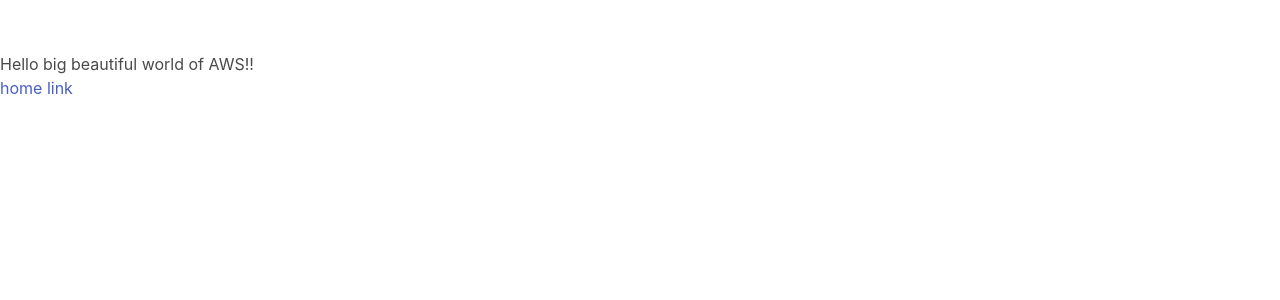
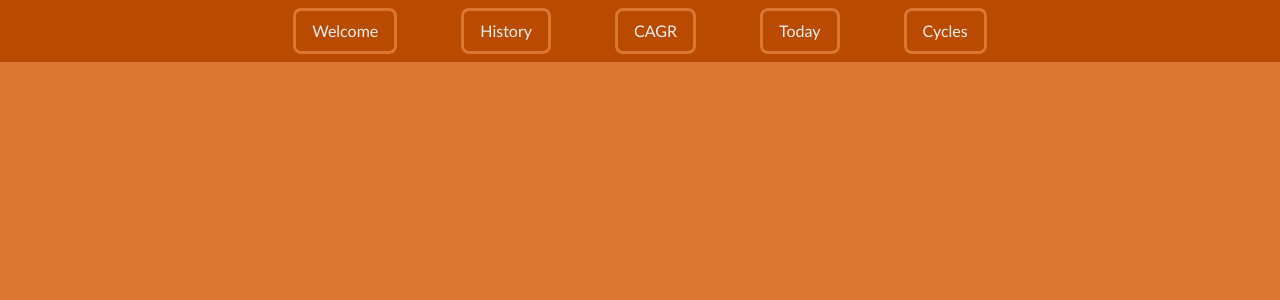
Before and after one commit to hansonjw/stocksaws, a Flask app: template appcode/templates/base.html in a window 1280 px wide. Shown: the top 300 px of the page. Run offline with Flask 2, Linux system fonts and the light colour scheme; the template is opened without the code that fills it, so the values that code supplies are empty.

Commit message:
First commit

```diff
--- a/appcode/__init__.py
+++ b/appcode/__init__.py
@@ -25,7 +25,7 @@ def create_app(test_config=None):
     # a simple page that says hello
     @app.route('/')
     def hello():
-        return '<p>Hello, AWS!</p><a href="/aws">aws link</a>'
+        return '<p>Hello, AWS!</p><a href="/base">base link</a>'
 
     import appcode.routes as routes
     app.register_blueprint(routes.bp)
--- a/appcode/routes.py
+++ b/appcode/routes.py
@@ -3,6 +3,6 @@ from flask import render_template, Blueprint, redirect
 
 bp = Blueprint('routes', __name__, url_prefix='')
 
-@bp.route('/aws', methods=(['GET']))
+@bp.route('/base', methods=(['GET']))
 def home():
     return render_template('base.html')
--- /dev/null
+++ b/appcode/static/style.css
@@ -0,0 +1,144 @@
+body {
+    font-family: Optima, sans-serif;
+    padding-top: 4rem;
+    padding-bottom: 3rem;
+    background-color: #DC7633;
+}
+
+.base-div {
+    padding-left: 15%;
+    padding-right: 15%;
+}
+
+@media (max-width:1000px){
+    .base-div {
+        padding-left: 5%;
+        padding-right: 5%;
+    }
+}
+
+@media (max-width:500px){
+    .base-div {
+        padding-left: 1%;
+        padding-right: 1%;
+    }
+}
+
+.navbar {
+    overflow: hidden;
+    background-color:#BA4A00;
+    position: fixed; /* Set the navbar to fixed position */
+    top: 0; /* Position the navbar at the top of the page */
+    width: 100%; /* Full width */
+  }
+
+.nav-link{
+    margin:auto;
+    text-align: center;
+    color:  #ECF0F1;
+    font-size: 1rem;
+}
+
+@media (max-width:800px){
+    .nav-link{
+        font-size: .9rem;
+        /* padding: .5rem */
+    }
+}
+
+@media (max-width:500px){
+    .nav-link{
+        font-size: .7rem;
+        padding: .5rem;
+    }
+}
+
+.navbar-brand{
+    color: #ECF0F1;
+    font-size: 1.5rem;
+    pointer-events: none;
+}
+
+.nav-pills .nav-link.active, .nav-pills .show>.nav-link{
+    border-style: solid;
+    border-color: #ECF0F1;
+    background-color: #1F618D;
+    color:#ECF0F1;
+    border-radius: 0.5rem;
+}
+
+.nav-pills .nav-link {
+    border: 0.2rem;
+    border-style: solid;
+    border-color: #DC7633;
+    background-color: #BA4A00;
+    color:#ECF0F1;
+    border-radius: 0.5rem;
+}
+
+.nav-item {
+    margin-left: 2rem;
+    margin-right: 2rem;
+}
+
+@media (max-width:800px){
+    .nav-item {
+        margin-left: .5rem;
+        margin-right: .5rem;
+    }
+}
+
+@media (max-width:400px){
+    .nav-item {
+        margin-left: 0rem;
+        margin-right: 0rem;
+    }
+}
+
+
+.chart-frame{
+    justify-content: center;
+    padding: 0.5rem;
+    margin: 2rem;
+    border-radius: 0.5rem;
+    background-color: #ECF0F1;
+    border-style: solid;
+    border-color:#1F618D;
+    border-color: #BA4A00;
+}
+.chart{
+    display: flex;
+    justify-content: center;
+    padding: 1rem;
+}
+
+.chart img{
+    border-radius: 0.5rem;
+    max-width: 100%;
+    height: auto;
+}
+
+.chart-caption{
+    display: flex;
+    justify-content: center;
+    border-radius: 0.5rem;
+    align-items: center;
+    margin: 1rem;
+    color:#1F618D;
+}
+
+.page-text{
+    display: flex;
+    justify-content: center;
+    border-radius: 0.5rem;
+    align-items: center;
+    margin: 1rem;
+}
+
+.page-text p {
+    color: #ECF0F1;
+    text-align: center;
+    margin-top: 0;
+    margin-bottom: 0;
+    font-size: 1rem;
+}
--- a/appcode/templates/base.html
+++ b/appcode/templates/base.html
@@ -1,17 +1,44 @@
 <!DOCTYPE html>
-<html class="has-navbar-fixed-top">
-    <head>
-        <meta charset="utf-8">
-        <meta name="viewport" content="width=device-width, initial-scale=1">
-        <title>My Portfolio</title>
-        <link rel="stylesheet" href="https://cdn.jsdelivr.net/npm/bulma@0.9.4/css/bulma.min.css">
-        <!-- <link rel='stylesheet' type='text/css' media='screen' href="static/style.css"> -->
-    </head>
+<html>
+<head>
+    <meta charset='utf-8'>
+    <meta http-equiv='X-UA-Compatible' content='IE=edge'>
+    <title>Otium</title>
+    <link rel="icon" type="image/x-icon" href="/images/favicon.ico">
+    <meta name='viewport' content='width=device-width, initial-scale=1'>
+    <link href="https://cdn.jsdelivr.net/npm/bootstrap@5.1.3/dist/css/bootstrap.min.css" rel="stylesheet" integrity="sha384-1BmE4kWBq78iYhFldvKuhfTAU6auU8tT94WrHftjDbrCEXSU1oBoqyl2QvZ6jIW3" crossorigin="anonymous">
+    <link rel='stylesheet' type='text/css' media='screen' href={{ url_for('static', filename='style.css') }}>
+</head>
+<body>
+    <nav class="navbar navbar-expand-lg">
+        <!-- <div class="container-fluid"> -->
 
-    <body>
-        <div>
-            <p>Hello big beautiful world of AWS!!</p>
-            <a href="/">home link</a>
-        </div>
-    </body>
+            <!-- <a class="navbar-brand justify-content-center">Otium</a> -->
+
+            <div class="navbar justify-content-center">
+                <ul class="nav nav-pills">
+                    <li class="nav-item">
+                        <a class="{{ 'nav-link active' if active_page=='welcome' else 'nav-link' }}" href="{{ url_for('market.index') }}">Welcome</a>
+                    </li>
+                    <li class="nav-item">
+                        <a class="{{ 'nav-link active' if active_page=='history' else 'nav-link' }}" href="{{ url_for('market.history') }}">History</a>
+                    </li>
+                    <li class="nav-item">
+                        <a class="{{ 'nav-link active' if active_page=='cagr' else 'nav-link' }}" href="{{ url_for('market.cagr')}}">CAGR</a>
+                    </li>
+                    <li class="nav-item">
+                        <a class="{{ 'nav-link active' if active_page=='today' else 'nav-link' }}" href="{{ url_for('market.today') }}">Today</a>
+                    </li>
+                    <li class="nav-item">
+                        <a class="{{ 'nav-link active' if active_page=='cycles' else 'nav-link' }}" href="{{ url_for('market.cycles')}}">Cycles</a>
+                    </li>
+                </ul>
+            </div>
+        <!-- </div> -->
+    </nav>
+    <div class="container-fluid base-div">
+        {% block content %}
+        {% endblock %}
+    </div>
+</body>
 </html>
--- a/requirements.txt
+++ /dev/null
@@ -1,6 +0,0 @@
-click==8.1.3
-Flask==2.2.2
-itsdangerous==2.1.2
-Jinja2==3.1.2
-MarkupSafe==2.1.1
-Werkzeug==2.2.2
```
Also changed, not shown: README.md.
